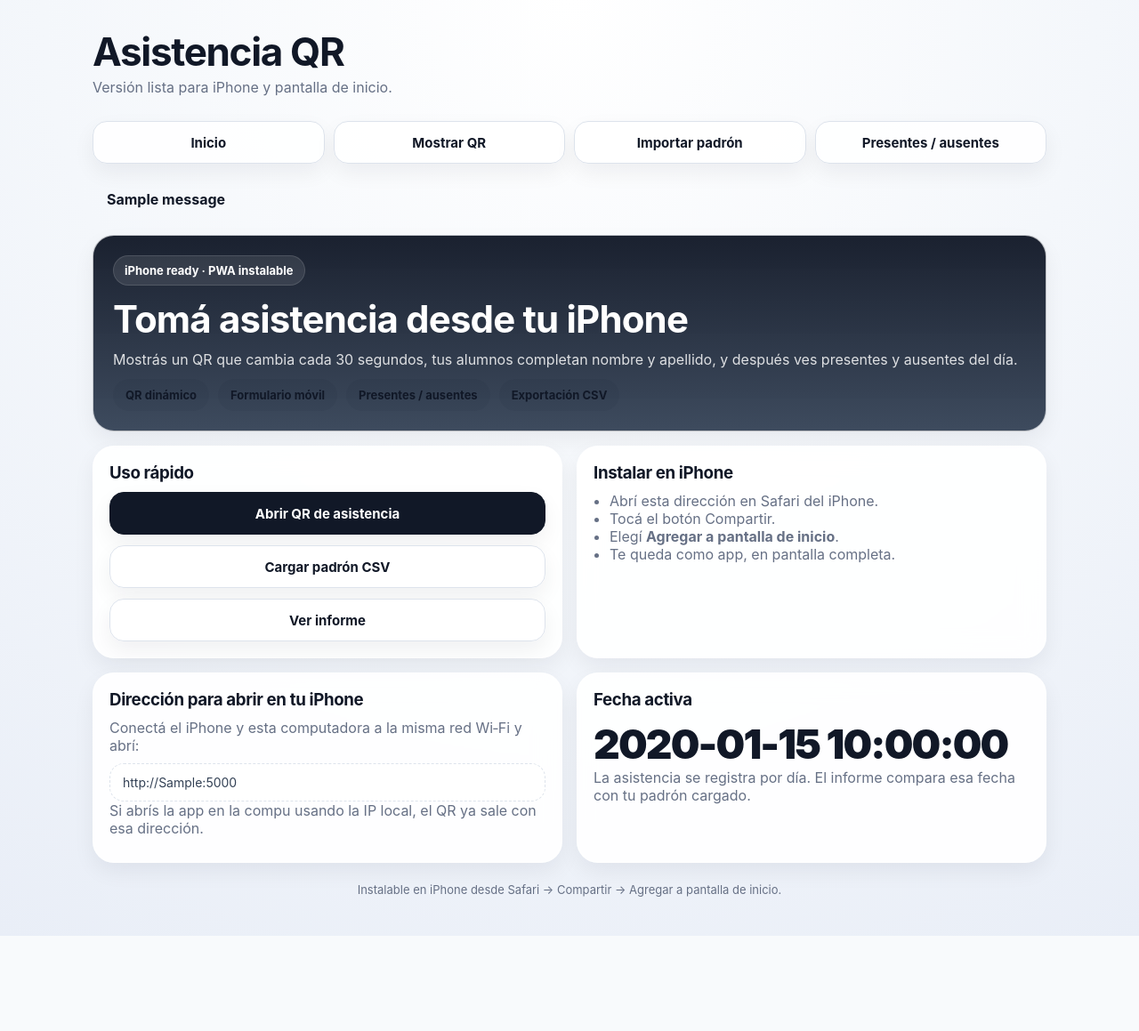
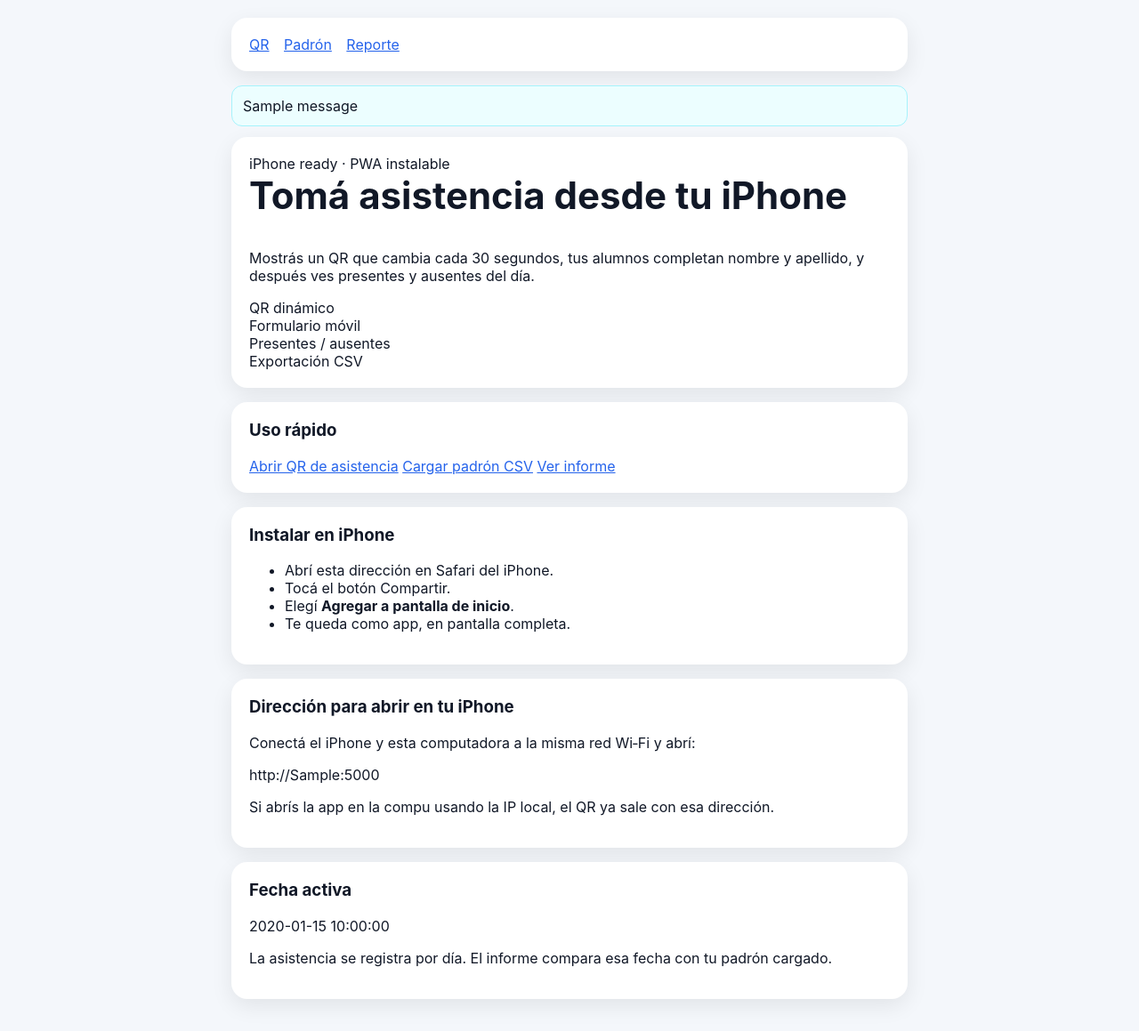
Before and after one commit to marianozeballos-hash/asistencia-qr-, a Flask app: template templates/home.html in a window 1280 px wide. Shown: the whole page at 89% size. Before the commit the page ends 1052 px from the top, so only its background shows below. Run offline with Flask 3, Linux system fonts and the light colour scheme; the template is opened without the code that fills it: most values are stand-ins (such as "Sample title", 1, 10 or a date in 2020); one stand-in notice (Sample message) is shown.

Commit message:
Refactor base.html for improved structure and style

```diff
--- a/templates/base.html
+++ b/templates/base.html
@@ -2,242 +2,42 @@
 <html lang="es">
 <head>
   <meta charset="utf-8">
-  <meta name="viewport" content="width=device-width, initial-scale=1, viewport-fit=cover">
-  <title>Asistencia QR</title>
-  <meta name="theme-color" content="#111827">
-  <meta name="apple-mobile-web-app-capable" content="yes">
-  <meta name="apple-mobile-web-app-status-bar-style" content="black-translucent">
-  <meta name="apple-mobile-web-app-title" content="Asistencia QR">
-  <meta name="format-detection" content="telephone=no">
-  <link rel="manifest" href="{{ url_for('manifest') }}">
-  <link rel="apple-touch-icon" href="{{ url_for('static', filename='icons/icon-192.png') }}">
+  <meta name="viewport" content="width=device-width, initial-scale=1">
+  <title>{% block title %}Asistencia QR{% endblock %}</title>
+  <link rel="manifest" href="/manifest.webmanifest">
   <style>
-    :root {
-      --bg: #f4f7fb;
-      --bg-2: #e9eef7;
-      --card: rgba(255,255,255,.92);
-      --text: #111827;
-      --muted: #667085;
-      --line: #dde3ec;
-      --accent: #111827;
-      --accent-2: #334155;
-      --ok: #166534;
-      --ok-bg: #dcfce7;
-      --err: #991b1b;
-      --err-bg: #fee2e2;
-      --shadow: 0 10px 25px rgba(17,24,39,.06);
-      --radius: 24px;
-    }
-    * { box-sizing: border-box; -webkit-tap-highlight-color: transparent; }
-    html, body { min-height: 100%; }
-    body {
-      margin: 0;
-      font-family: -apple-system, BlinkMacSystemFont, "SF Pro Text", "Segoe UI", Roboto, sans-serif;
-      color: var(--text);
-      background:
-        radial-gradient(circle at top, #ffffff 0%, var(--bg) 48%, var(--bg-2) 100%);
-    }
-    .wrap {
-      max-width: 1120px;
-      margin: 0 auto;
-      padding: max(18px, env(safe-area-inset-top)) 18px max(24px, env(safe-area-inset-bottom));
-    }
-    .hero {
-      margin-bottom: 18px;
-      padding: 18px 0 10px;
-    }
-    .app-title {
-      margin: 0;
-      font-size: clamp(28px, 5vw, 44px);
-      line-height: 1;
-      letter-spacing: -.03em;
-    }
-    .subtitle { margin: 8px 0 0; color: var(--muted); font-size: 16px; }
-    .nav {
-      display: grid;
-      grid-template-columns: repeat(2, minmax(0, 1fr));
-      gap: 10px;
-      margin-bottom: 16px;
-    }
-    .nav a, .btn, .btn-ghost, button {
-      display: inline-flex;
-      align-items: center;
-      justify-content: center;
-      min-height: 48px;
-      padding: 12px 16px;
-      border-radius: 16px;
-      border: 1px solid var(--line);
-      background: rgba(255,255,255,.92);
-      color: var(--text);
-      text-decoration: none;
-      font-weight: 700;
-      font-size: 15px;
-      cursor: pointer;
-      box-shadow: var(--shadow);
-    }
-    .btn-primary {
-      background: var(--accent);
-      color: white;
-      border-color: var(--accent);
-    }
-    .btn-ghost {
-      background: transparent;
-      box-shadow: none;
-    }
-    .stack { display: flex; flex-direction: column; gap: 12px; }
-    .card {
-      background: var(--card);
-      backdrop-filter: blur(14px);
-      border: 1px solid rgba(255,255,255,.7);
-      border-radius: var(--radius);
-      padding: 18px;
-      box-shadow: var(--shadow);
-      margin-bottom: 16px;
-    }
-    .card h1, .card h2, .card h3 { margin: 0 0 10px; letter-spacing: -.02em; }
-    p { color: var(--muted); margin: 0 0 10px; }
-    .grid {
-      display: grid;
-      grid-template-columns: 1fr;
-      gap: 16px;
-    }
-    .hero-card {
-      padding: 22px;
-      background: linear-gradient(180deg, rgba(17,24,39,.96), rgba(51,65,85,.95));
-      color: white;
-    }
-    .hero-card p, .hero-card .muted, .hero-card li { color: rgba(255,255,255,.84); }
-    .badge {
-      display: inline-flex;
-      align-items: center;
-      gap: 8px;
-      padding: 8px 12px;
-      border-radius: 999px;
-      background: rgba(255,255,255,.10);
-      border: 1px solid rgba(255,255,255,.12);
-      font-size: 13px;
-      font-weight: 700;
-      margin-bottom: 12px;
-    }
-    label {
-      display: block;
-      font-size: 14px;
-      font-weight: 700;
-      margin-top: 6px;
-      margin-bottom: 6px;
-    }
-    input[type="text"], input[type="date"], input[type="file"], textarea {
-      width: 100%;
-      padding: 14px 16px;
-      border: 1px solid var(--line);
-      border-radius: 16px;
-      background: rgba(255,255,255,.92);
-      margin-bottom: 14px;
-      font-size: 16px;
-      color: var(--text);
-    }
-    table {
-      width: 100%;
-      border-collapse: collapse;
-      font-size: 14px;
-    }
-    th, td {
-      padding: 12px 10px;
-      border-bottom: 1px solid var(--line);
-      text-align: left;
-      vertical-align: top;
-    }
-    th { color: var(--muted); font-weight: 700; }
-    textarea { min-height: 140px; resize: vertical; }
-    .row-between { display:flex; align-items:center; justify-content:space-between; gap:12px; flex-wrap:wrap; }
-    .table-wrap { overflow-x: auto; }
-    .flash { padding: 14px 16px; border-radius: 16px; margin-bottom: 16px; font-weight: 700; }
-    .flash.ok { background: var(--ok-bg); color: var(--ok); }
-    .flash.error { background: var(--err-bg); color: var(--err); }
-    .muted { color: var(--muted); }
-    .big { font-size: clamp(30px, 6vw, 46px); font-weight: 900; letter-spacing: -.04em; }
+    body { font-family: -apple-system, BlinkMacSystemFont, sans-serif; margin: 0; background: #f4f7fb; color: #111827; }
+    .wrap { max-width: 760px; margin: 0 auto; padding: 20px; }
+    .card { background: white; border-radius: 18px; padding: 20px; box-shadow: 0 8px 24px rgba(0,0,0,.08); margin-bottom: 16px; }
+    h1, h2, h3 { margin-top: 0; }
+    a { color: #2563eb; word-break: break-all; }
+    input, textarea, button { width: 100%; padding: 12px; border-radius: 12px; border: 1px solid #d1d5db; box-sizing: border-box; margin-top: 8px; margin-bottom: 12px; }
+    button { background: #111827; color: white; border: 0; }
+    table { width: 100%; border-collapse: collapse; }
+    th, td { padding: 10px; border-bottom: 1px solid #e5e7eb; text-align: left; }
+    .flash { background: #ecfeff; border: 1px solid #a5f3fc; padding: 12px; border-radius: 12px; margin-bottom: 12px; }
+    .nav a { margin-right: 12px; }
     .center { text-align: center; }
-    .qr {
-      width: min(100%, 350px);
-      border-radius: 28px;
-      border: 1px solid var(--line);
-      background: white;
-      padding: 18px;
-      box-shadow: 0 12px 24px rgba(17,24,39,.08);
-    }
-    .pill-row {
-      display: flex;
-      gap: 10px;
-      flex-wrap: wrap;
-      margin-top: 12px;
-    }
-    .pill {
-      padding: 10px 14px;
-      border-radius: 999px;
-      background: rgba(17,24,39,.05);
-      color: var(--text);
-      font-weight: 700;
-      font-size: 13px;
-    }
-    .footer-note {
-      text-align: center;
-      font-size: 13px;
-      color: var(--muted);
-      padding: 6px 0 20px;
-    }
-    ul.tight { padding-left: 18px; margin: 10px 0 0; color: var(--muted); }
-    .cta-row { display: flex; flex-direction: column; gap: 10px; }
-    .copy-box {
-      word-break: break-all;
-      padding: 12px 14px;
-      border-radius: 16px;
-      border: 1px dashed var(--line);
-      background: rgba(255,255,255,.7);
-      color: var(--accent-2);
-      font-size: 14px;
-    }
-    @media (min-width: 740px) {
-      .wrap { padding-left: 24px; padding-right: 24px; }
-      .nav { grid-template-columns: repeat(4, minmax(0, 1fr)); }
-      .grid { grid-template-columns: repeat(2, minmax(0, 1fr)); }
-      .grid.stats { grid-template-columns: repeat(3, minmax(0, 1fr)); }
-      .cta-row { flex-direction: row; flex-wrap: wrap; }
-    }
+    img.qr { max-width: 320px; width: 100%; height: auto; }
   </style>
 </head>
 <body>
   <div class="wrap">
-    <div class="hero">
-      <h1 class="app-title">Asistencia QR</h1>
-      <p class="subtitle">Versión lista para iPhone y pantalla de inicio.</p>
+    <div class="card nav">
+      <a href="/admin/qr">QR</a>
+      <a href="/admin/roster">Padrón</a>
+      <a href="/admin/report">Reporte</a>
     </div>
 
-    <div class="nav">
-      <a href="{{ url_for('home') }}">Inicio</a>
-      <a href="{{ url_for('admin_qr') }}">Mostrar QR</a>
-      <a href="{{ url_for('admin_roster') }}">Importar padrón</a>
-      <a href="{{ url_for('admin_report') }}">Presentes / ausentes</a>
-    </div>
-
-    {% with messages = get_flashed_messages(with_categories=true) %}
+    {% with messages = get_flashed_messages() %}
       {% if messages %}
-        {% for category, message in messages %}
-          <div class="flash {{ category }}">{{ message }}</div>
+        {% for message in messages %}
+          <div class="flash">{{ message }}</div>
         {% endfor %}
       {% endif %}
     {% endwith %}
 
     {% block content %}{% endblock %}
-
-    <div class="footer-note">Instalable en iPhone desde Safari → Compartir → Agregar a pantalla de inicio.</div>
   </div>
-
-  <script>
-    if ('serviceWorker' in navigator) {
-      window.addEventListener('load', () => {
-        navigator.serviceWorker.register('{{ url_for("service_worker") }}').catch(() => {});
-      });
-    }
-  </script>
 </body>
 </html>
```
